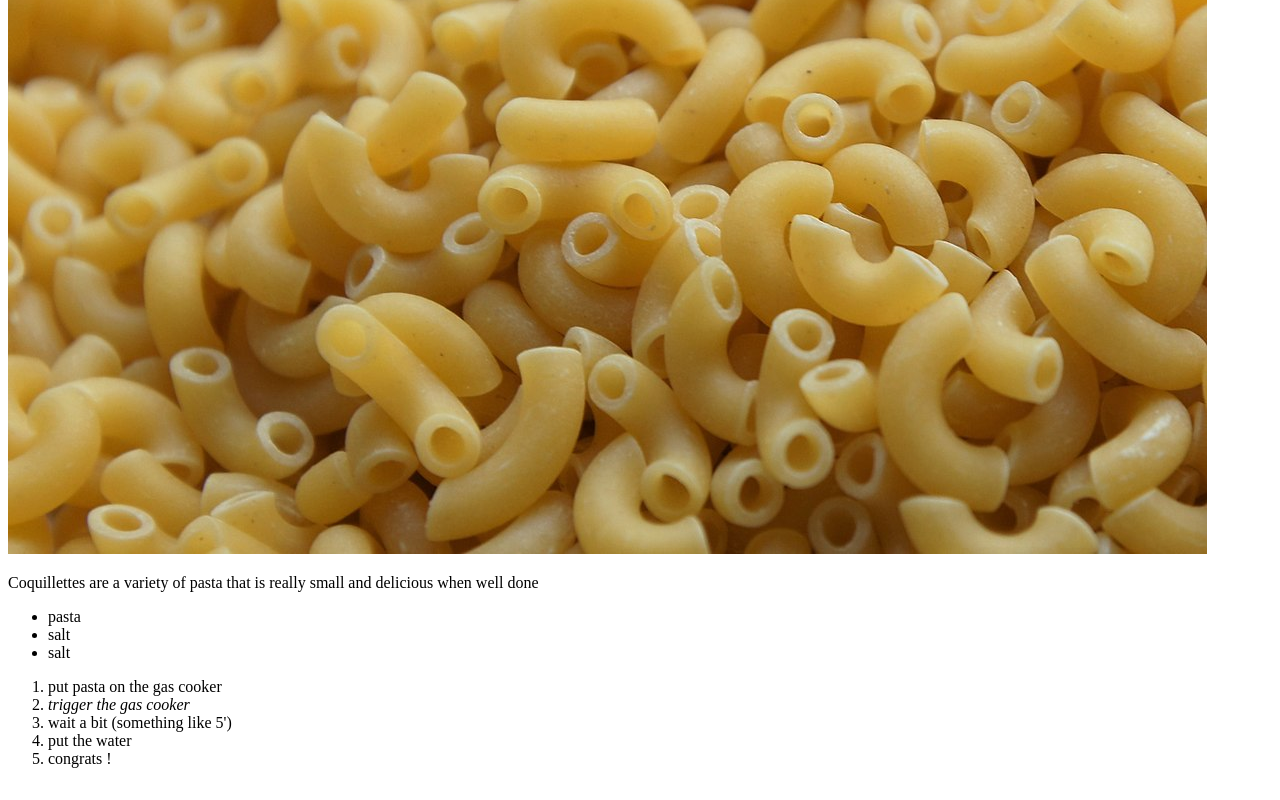
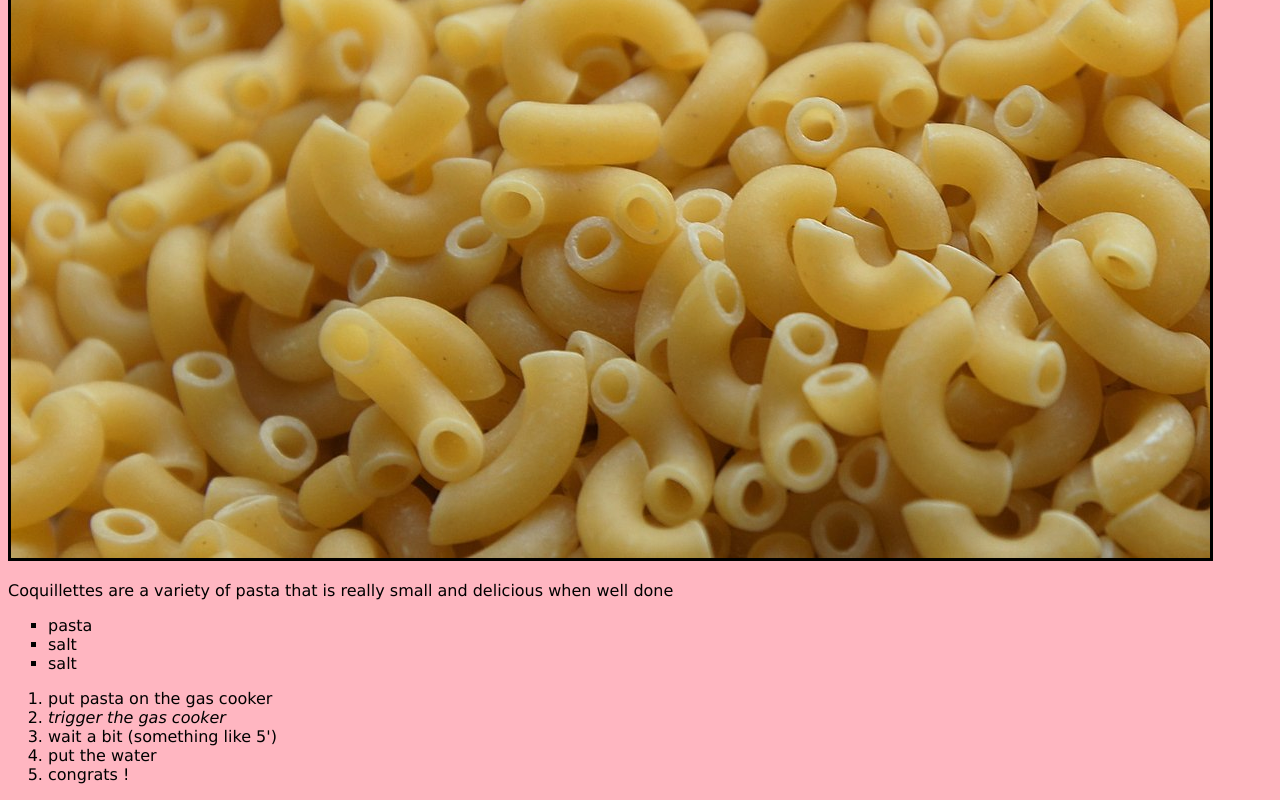
Before and after one commit to foufouboy/odin-recipes, a plain HTML site: page recipes/coquillettes.html in a window 1280 px wide. Shown: the part 316-1116 px from the top of the page. Drawn offline with Linux system fonts and the light colour scheme.

Commit message:
Ajouter un peu de style à la page. Font rose, encadrement noir.

```diff
--- a/recipes/coquillettes.html
+++ b/recipes/coquillettes.html
@@ -3,6 +3,7 @@
 <head>
     <meta charset="UTF-8">
     <title>Lasagna</title>
+    <link rel="stylesheet" href="../style.css">
 </head>
 <body>
     <h1>Coquillettes</h1>
--- /dev/null
+++ b/style.css
@@ -0,0 +1,12 @@
+body {
+    font-family: Verdana, sans-serif;
+    background: lightpink;
+}
+
+img {
+    border: 3px solid black;
+}
+
+ul {
+    list-style: square;
+}
```
Also changed, not shown: recipes/lasagna.html (+1 -0 lines), recipes/yoghurt.html (+1 -0 lines).
